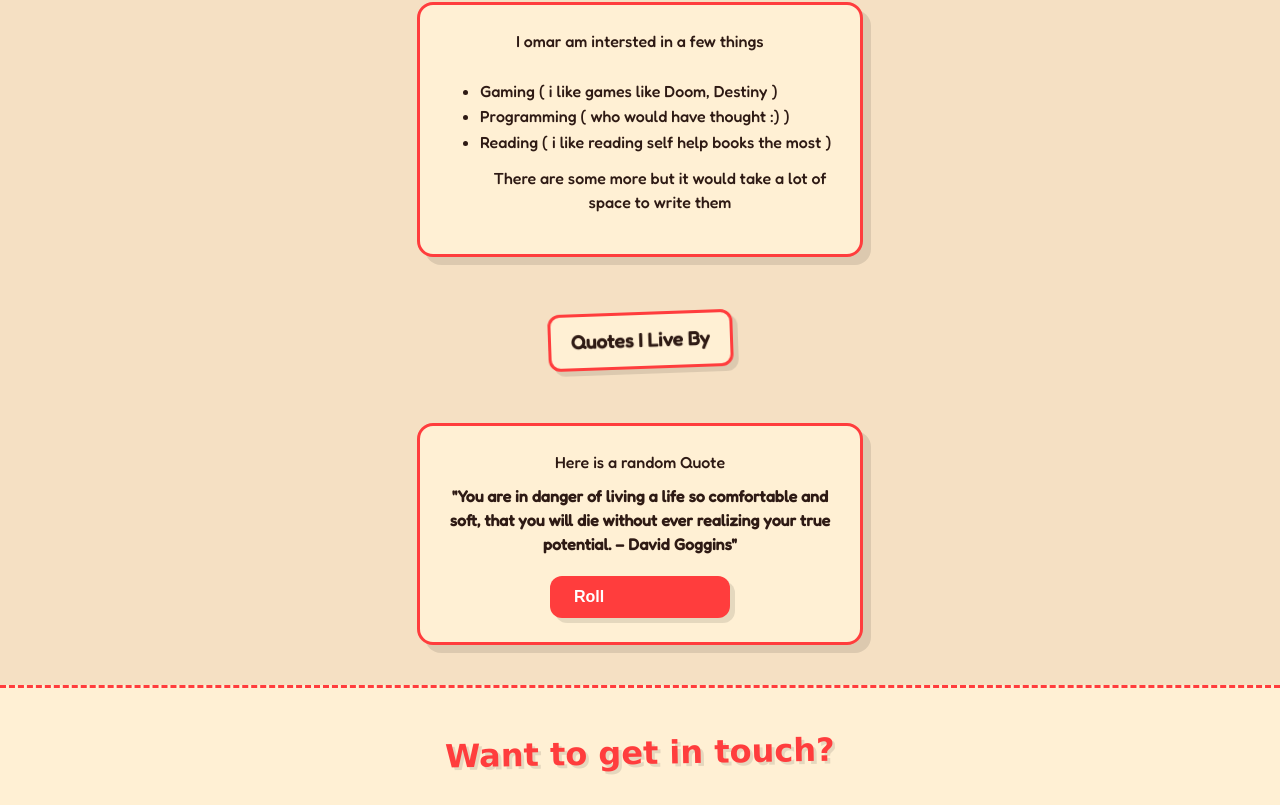
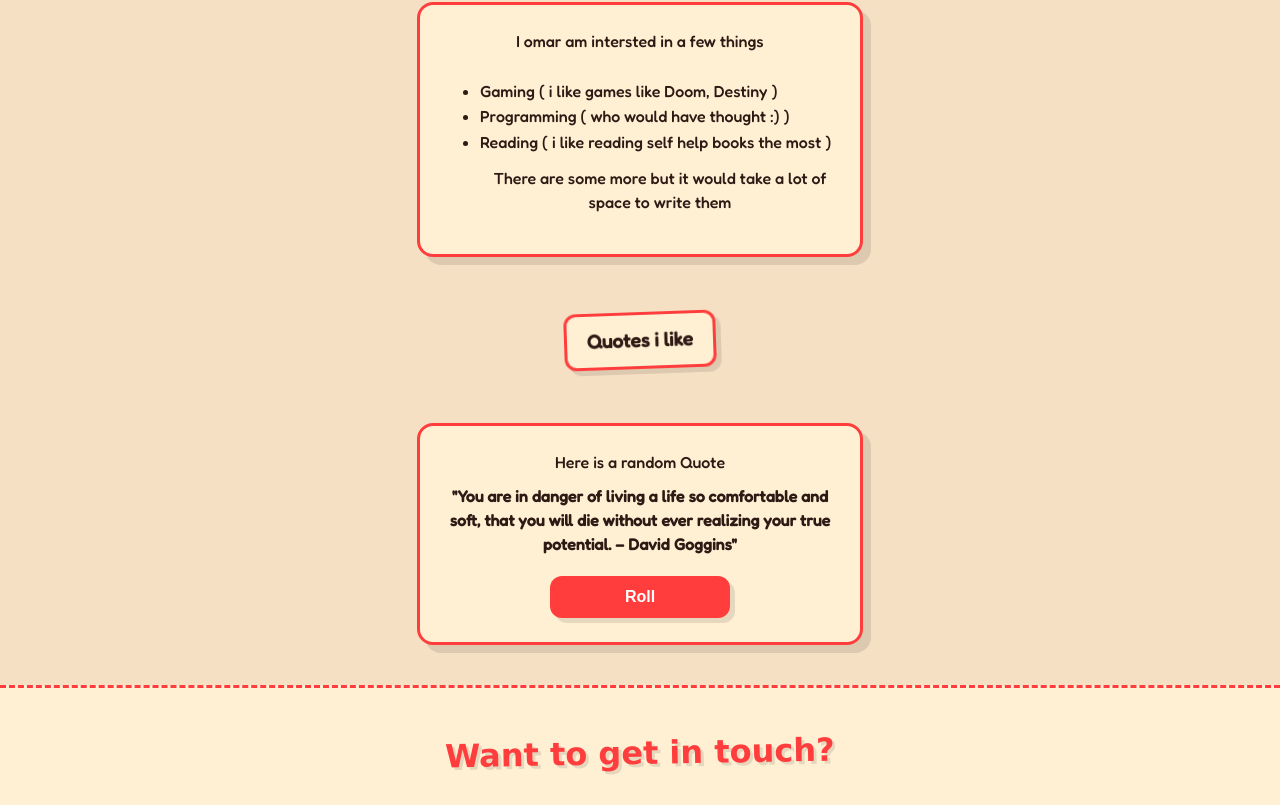
Before and after one commit to bonkmaster2010/portfolio, a React (Vite) app in the folder portfolio/: page / in a window 1280 px wide. Shown: the part 1226-2031 px from the top of the page. Built offline with nearby package versions, Linux system fonts and the light colour scheme.

Commit message:
problems after problems

```diff
--- a/portfolio/src/App.tsx
+++ b/portfolio/src/App.tsx
@@ -76,7 +76,7 @@ function AboutMe() {
         </ul>
         </div>
 
-        <h2 className='intro-label'>Quotes I Live By</h2>
+        <h2 className='intro-label'>Quotes i like</h2>
        <div className='intersts'>
          <p id='quote-title'>Here is a random Quote</p>
         <p><b>"{quote}"</b></p>
--- a/portfolio/src/styles/App.css
+++ b/portfolio/src/styles/App.css
@@ -96,10 +96,11 @@ html {
 .my-skills {
   display: flex;
   justify-content: center;
-  gap: 15px;
   flex-wrap: wrap;
   animation: fadeInUp 0.6s ease-out forwards 0.4s;
   overflow: visible;
+  margin: 0px auto;
+  gap: 15px;
 }
 
 .skills-card {
@@ -268,6 +269,7 @@ html {
 #rockAndRoll {
   display: flex;
   flex-direction: column;
+  align-items: center;
   align-self: center;
   padding: 12px 24px;
   margin-top: 10px;
@@ -279,6 +281,7 @@ html {
   cursor: pointer;
   font-weight: bold;
   font-size: 16px;
+  text-align: center;
   transition: all var(--transition-bounce);
   box-shadow: 5px 5px 0px rgba(0,0,0,0.1);
 }
```
